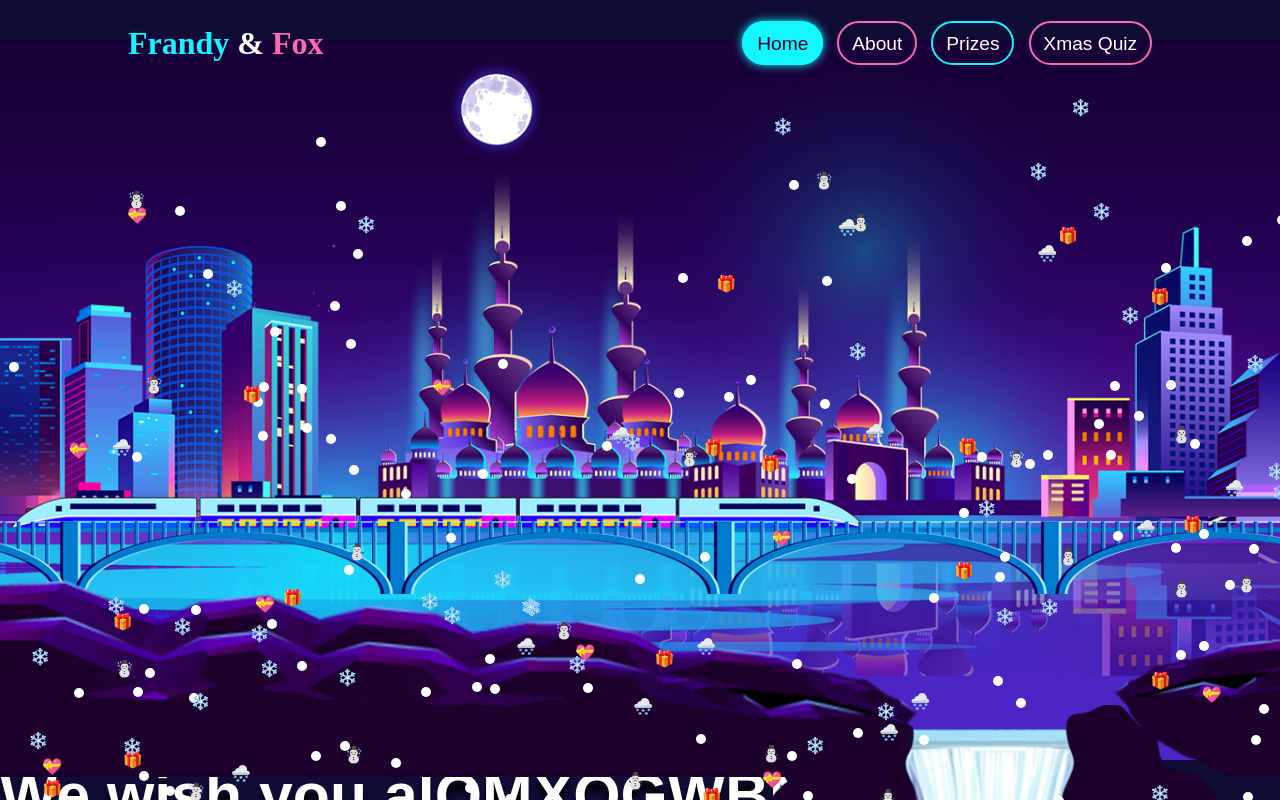
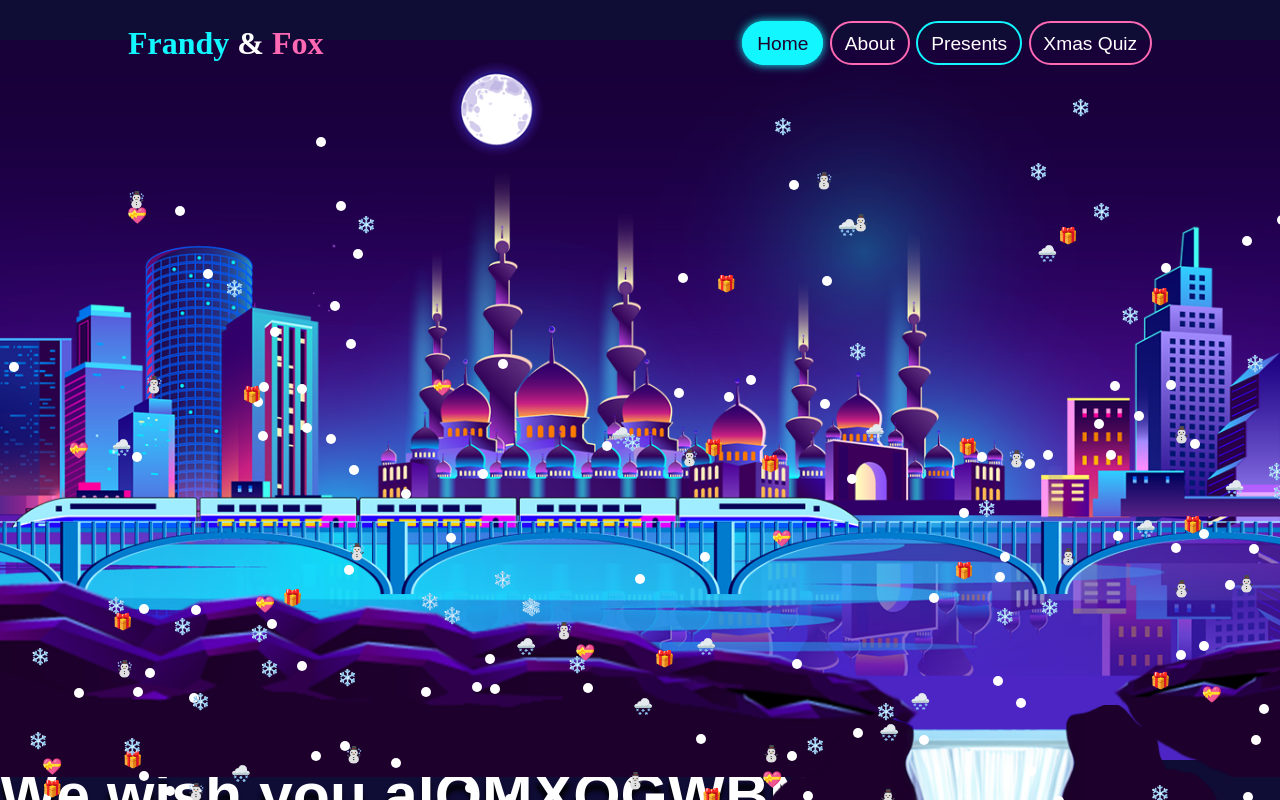
Before and after one commit to Frandy4ever/Chrismas_Hack_Sprint, a plain HTML site: page index.html in a window 1280 px wide. Shown: the top 800 px of the page. Drawn offline with nearby package versions, Linux system fonts and the light colour scheme; a web font is replaced by a local one.

```diff
--- a/index.html
+++ b/index.html
@@ -14,7 +14,7 @@
         <ul class="navlist">
             <li><a href="#home" class="btn btn-clear-blue">Home</a></li>
             <li><a href="#about" class="btn btn-hover-hotpink">About</a></li>
-            <li><a href="#prizes" class="btn btn-hover-blue">Prizes</a></li>
+            <li><a href="#prizes" class="btn btn-hover-blue">Presents</a></li>
             <li><a href="#quiz-block" class="btn btn-hover-hotpink">Xmas Quiz</a></li>
         </ul>
     </header>
```
Also changed, not shown: asset/image/Home-Images/main-page.png, 2 other files.
